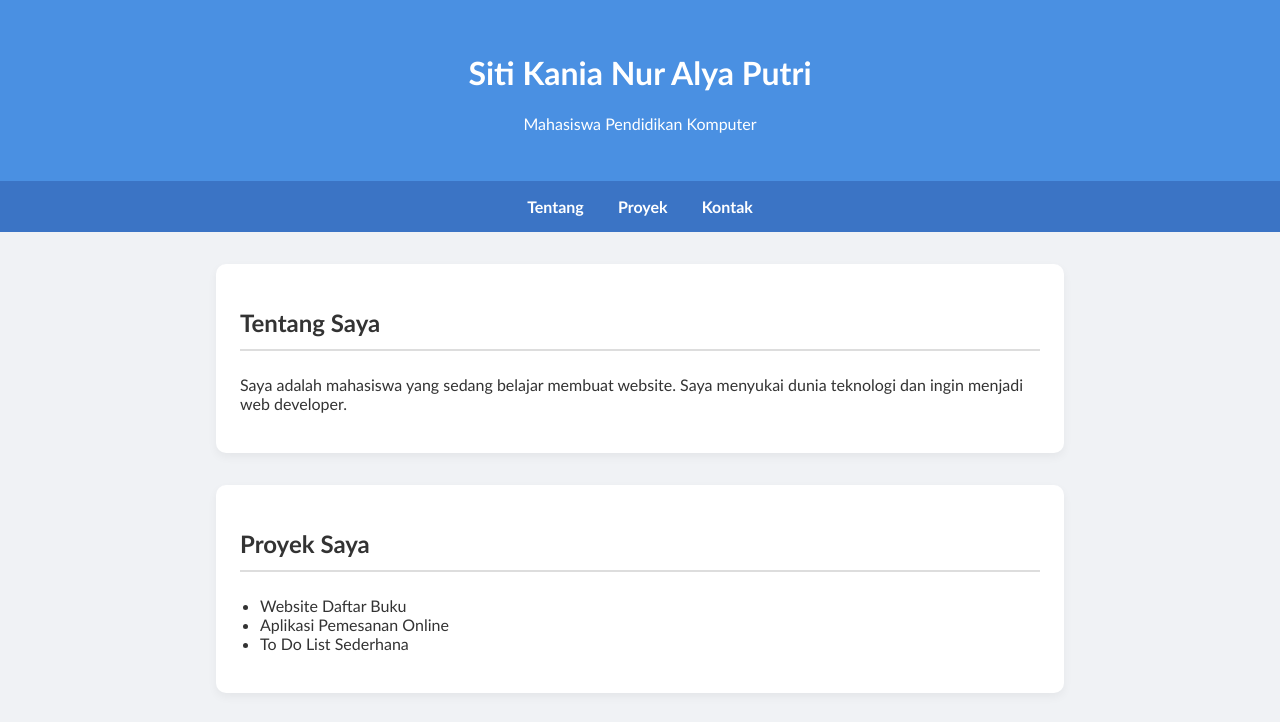
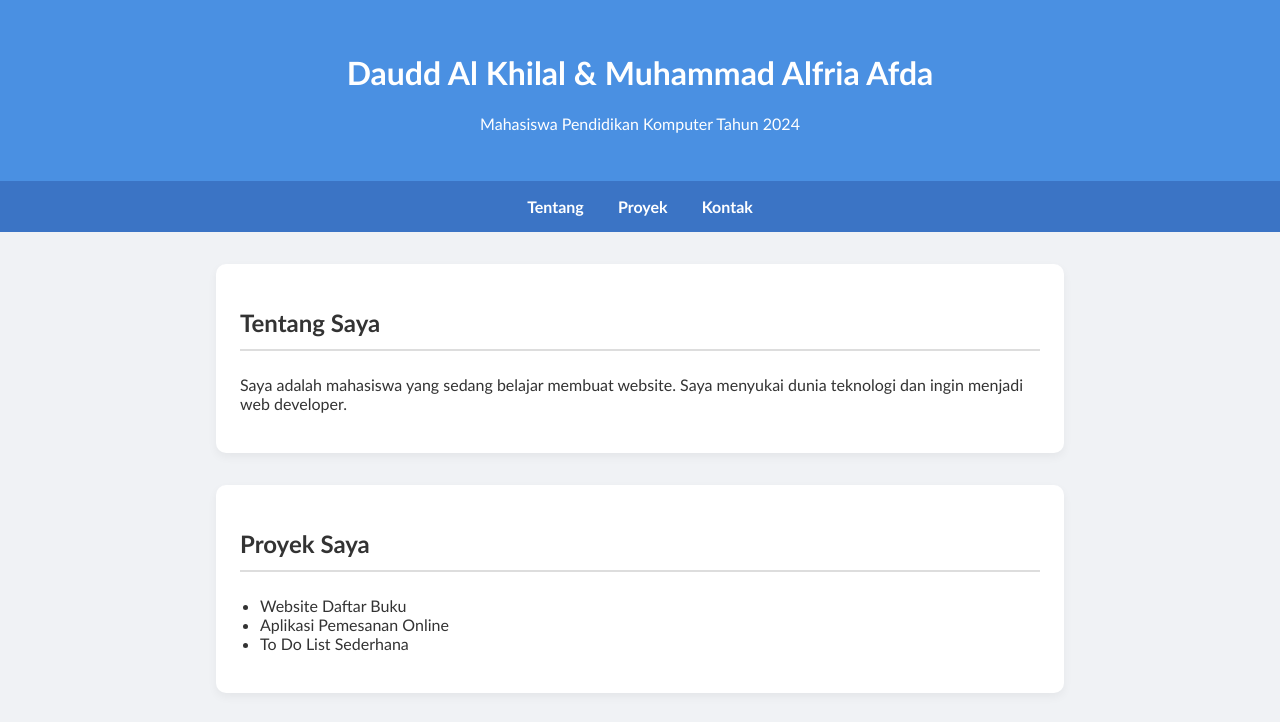
Before and after one commit to Daud2006/Laporan-Praktikum, a plain HTML site: page index.html in a window 1280 px wide. Shown: the top 722 px of the page. Drawn offline with Linux system fonts and the light colour scheme.

Commit message:
Perubahan Nama Dan Tahun ULM

```diff
--- a/index.html
+++ b/index.html
@@ -8,8 +8,8 @@
 </head>
 <body>
     <header>
-        <h1>Siti Kania Nur Alya Putri</h1>
-        <p>Mahasiswa Pendidikan Komputer</p>
+        <h1>Daudd Al Khilal & Muhammad Alfria Afda</h1>
+        <p>Mahasiswa Pendidikan Komputer Tahun 2024</p>
     </header>
 
     <nav>
```
